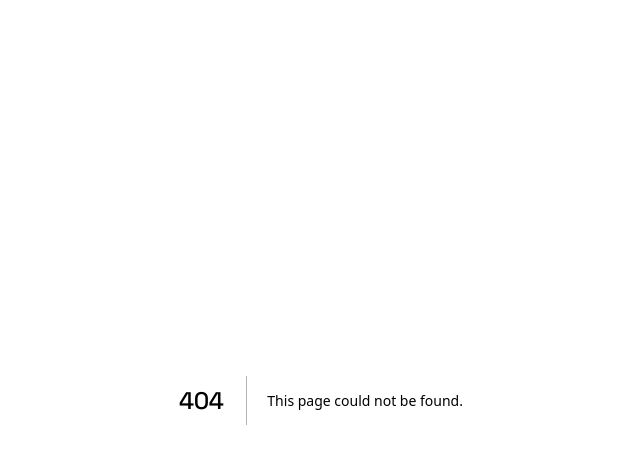
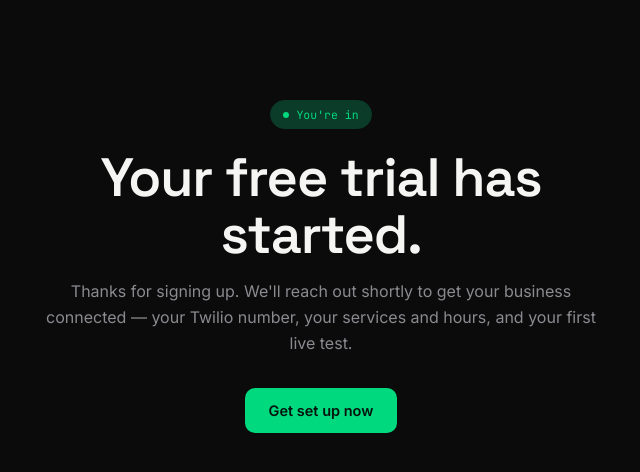
Before and after one commit to mxson11/replyflowai, a Next.js app: page /success in a window 1280 px wide. Before the commit this address had no page. Shown: the top 472 px of the page, without its empty margins (319-959 px from the left). Built offline with nearby package versions, Linux system fonts and the light colour scheme.

Commit message:
Create success.js

```diff
--- /dev/null
+++ b/pages/success.js
@@ -0,0 +1,20 @@
+import Head from 'next/head';
+
+export default function Success() {
+  return (
+    <>
+      <Head><title>Welcome to ReplyFlow</title></Head>
+      <div className="wrap" style={{ padding: '100px 24px', textAlign: 'center', maxWidth: 600 }}>
+        <div className="eyebrow" style={{ margin: '0 auto 20px', display: 'inline-flex' }}>
+          <span className="dot"></span> You&apos;re in
+        </div>
+        <h1 style={{ marginBottom: 16 }}>Your free trial has started.</h1>
+        <p style={{ color: '#8A8A8F', marginBottom: 32, lineHeight: 1.6 }}>
+          Thanks for signing up. We&apos;ll reach out shortly to get your business connected —
+          your Twilio number, your services and hours, and your first live test.
+        </p>
+        <a className="btn-primary" href="mailto:hello@replyflow.app?subject=Ready to get set up">Get set up now</a>
+      </div>
+    </>
+  );
+}
```
